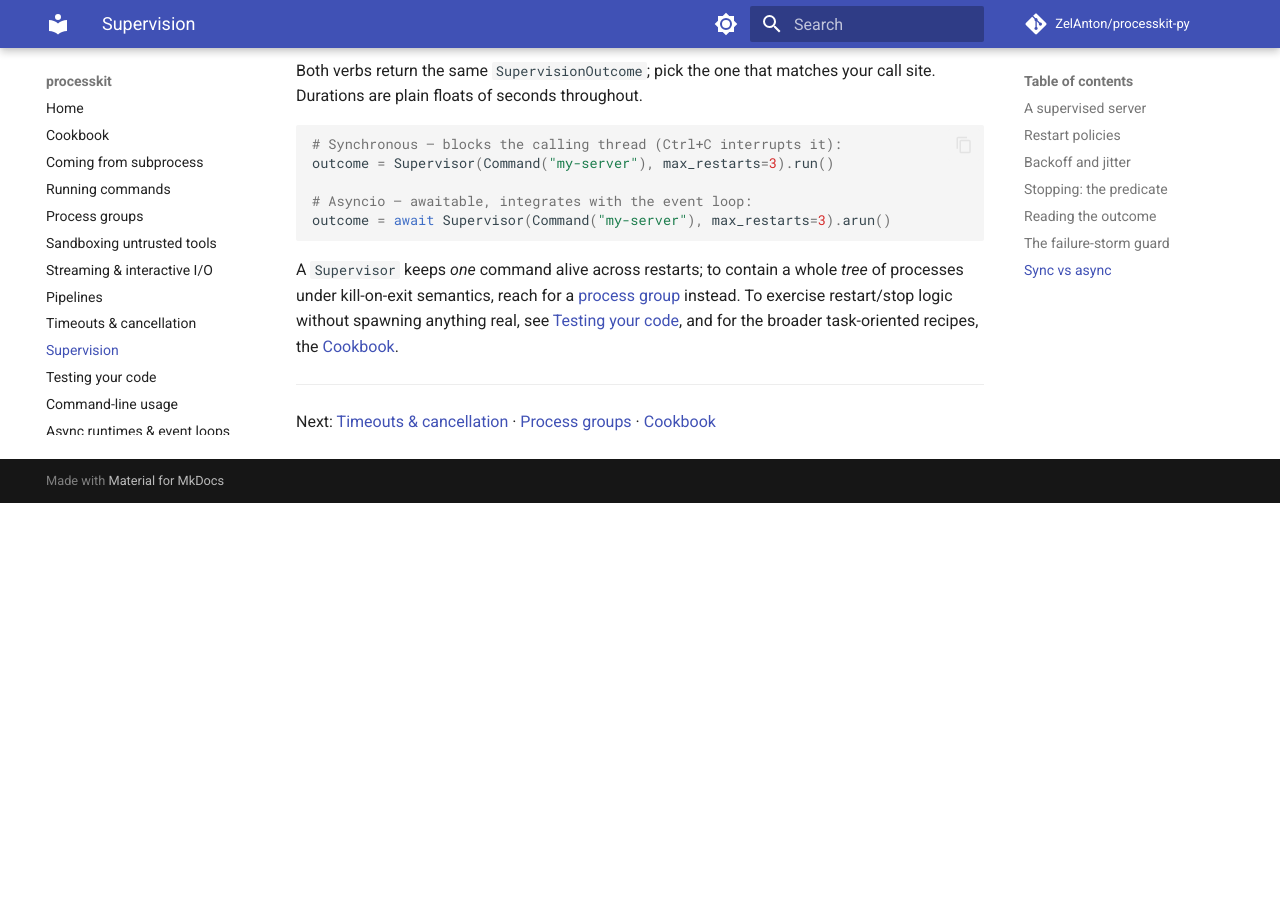
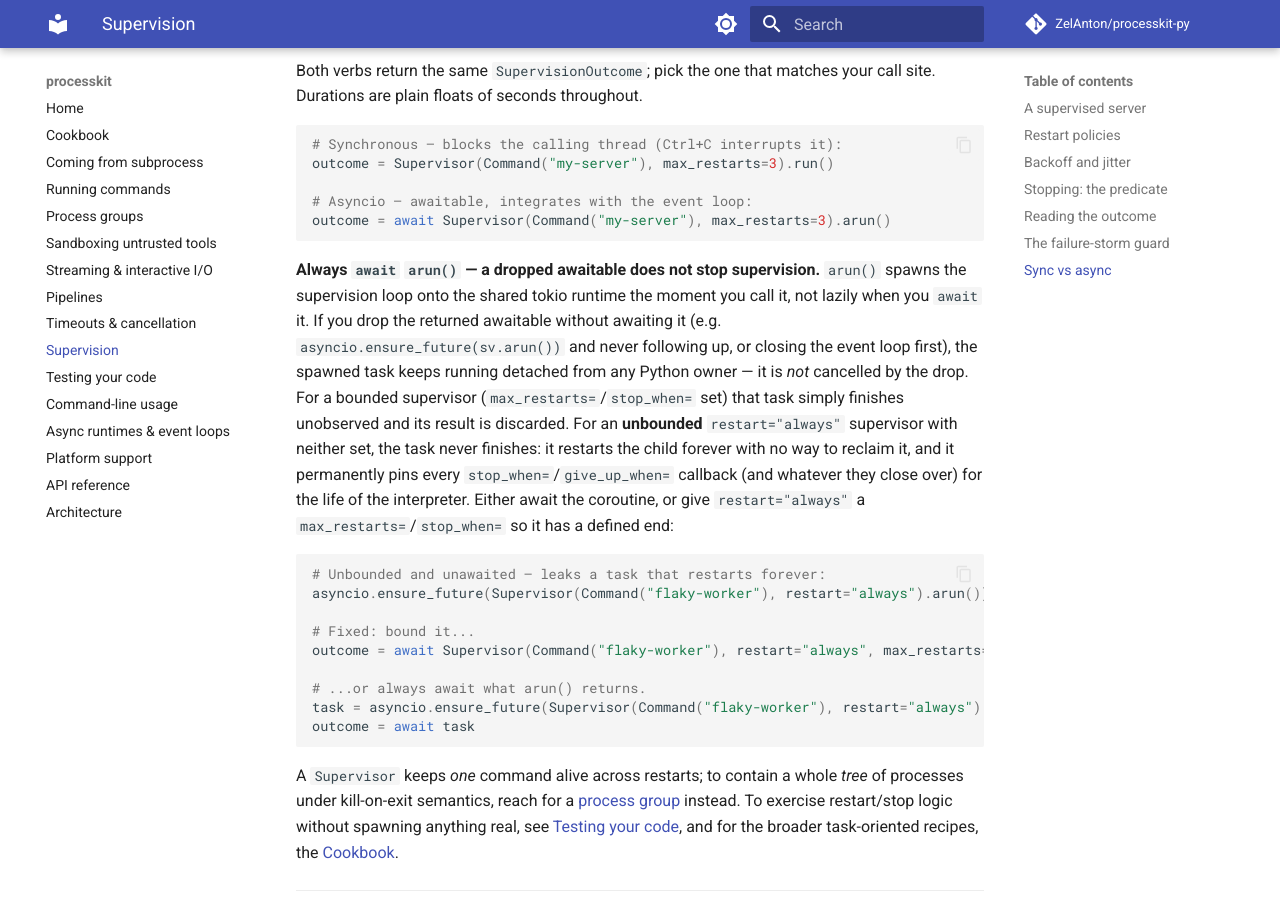
Before and after one commit to ZelAnton/processkit-py, an MkDocs documentation site: the page built from docs/supervision.md, in a window 1280 px wide and 900 px high, scrolled down 3952 px. Built offline with MkDocs 1.6.1 and Material for MkDocs 9.7.7, drawn with Linux system fonts in a browser that asks for light colours; comment, search, counter and statistics services are not loaded; before the commit the page ends 4455 px from its top, so only the background shows below that.

Commit message:
Document unbounded Supervisor.arun() reclaim hazard

````diff
--- a/docs/supervision.md
+++ b/docs/supervision.md
@@ -184,6 +184,32 @@ outcome = Supervisor(Command("my-server"), max_restarts=3).run()
 outcome = await Supervisor(Command("my-server"), max_restarts=3).arun()
 ```
 
+**Always `await` `arun()` — a dropped awaitable does not stop supervision.**
+`arun()` spawns the supervision loop onto the shared tokio runtime the moment
+you call it, not lazily when you `await` it. If you drop the returned
+awaitable without awaiting it (e.g. `asyncio.ensure_future(sv.arun())` and
+never following up, or closing the event loop first), the spawned task keeps
+running detached from any Python owner — it is *not* cancelled by the drop.
+For a bounded supervisor (`max_restarts=`/`stop_when=` set) that task simply
+finishes unobserved and its result is discarded. For an **unbounded**
+`restart="always"` supervisor with neither set, the task never finishes: it
+restarts the child forever with no way to reclaim it, and it permanently pins
+every `stop_when=`/`give_up_when=` callback (and whatever they close over) for
+the life of the interpreter. Either await the coroutine, or give
+`restart="always"` a `max_restarts=`/`stop_when=` so it has a defined end:
+
+```python
+# Unbounded and unawaited — leaks a task that restarts forever:
+asyncio.ensure_future(Supervisor(Command("flaky-worker"), restart="always").arun())
+
+# Fixed: bound it...
+outcome = await Supervisor(Command("flaky-worker"), restart="always", max_restarts=5).arun()
+
+# ...or always await what arun() returns.
+task = asyncio.ensure_future(Supervisor(Command("flaky-worker"), restart="always").arun())
+outcome = await task
+```
+
 A `Supervisor` keeps *one* command alive across restarts; to contain a whole *tree*
 of processes under kill-on-exit semantics, reach for a
 [process group](process-groups.md) instead. To exercise restart/stop logic without
````
Also changed, not shown: 1 other file.
